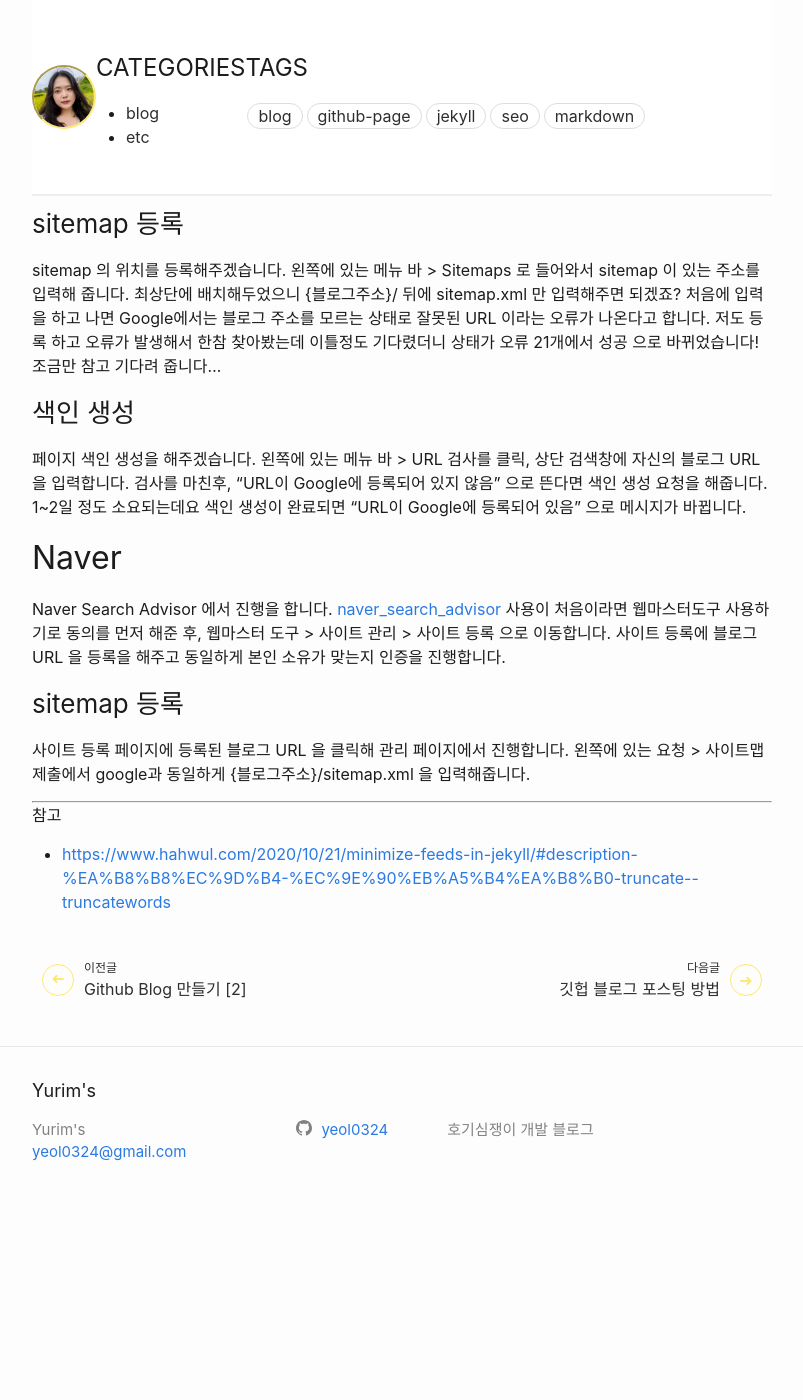
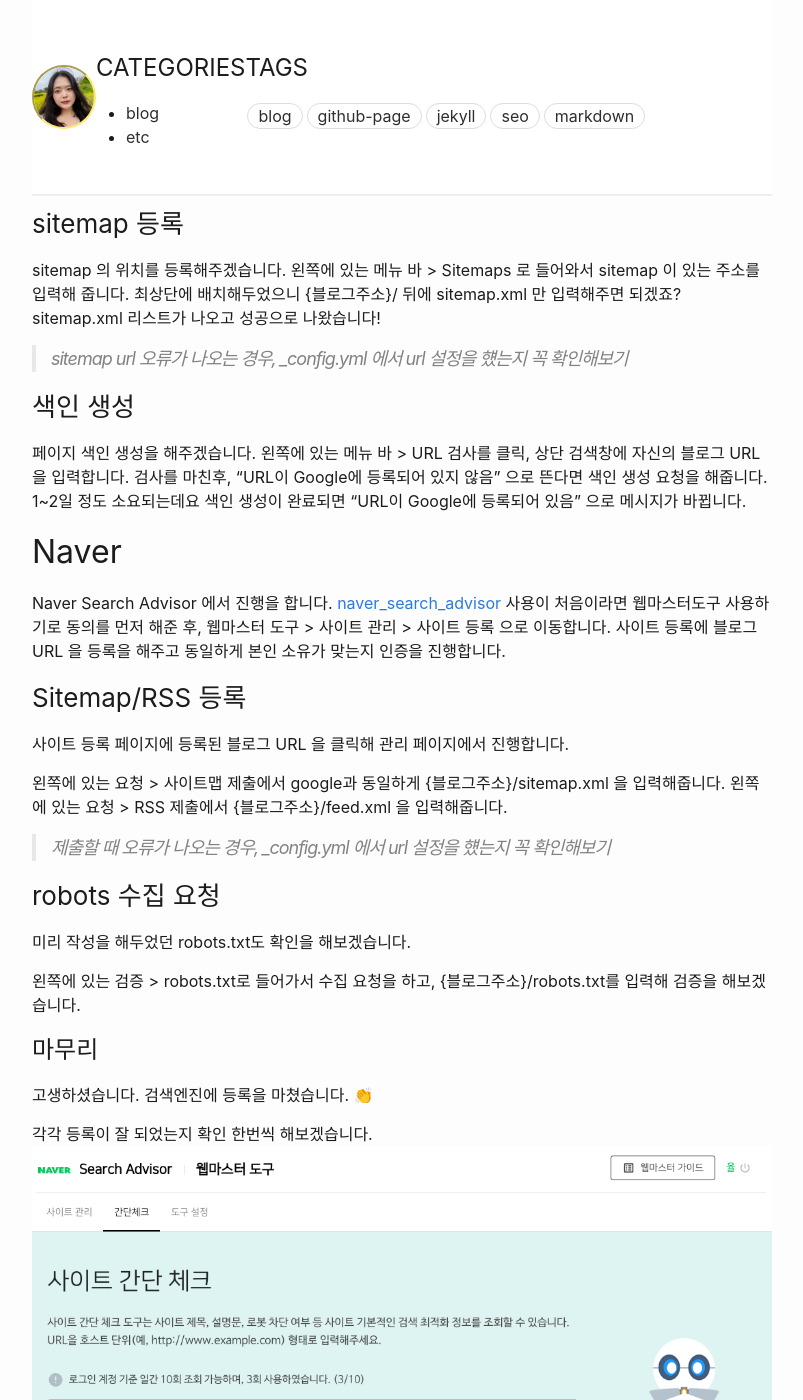
Before and after one commit to yeol0324/yeol0324.github.io, a Jekyll site: the page built from _posts/blog/2024-03-02-jekyll-github-blog-3.md, in a window 1280 px wide and 1400 px high, scrolled down 5473 px. Shown: the whole window, without its empty margins (238-1041 px from the left). Built offline with Jekyll 4.4.1, drawn with Linux system fonts in a browser that asks for light colours; before the commit the page ends 6697 px from its top, so only the background shows below that; some of the changed text lies outside the part shown.

Commit message:
seo finish!

```diff
--- a/_posts/blog/2024-03-02-jekyll-github-blog-3.md
+++ b/_posts/blog/2024-03-02-jekyll-github-blog-3.md
@@ -206,7 +206,9 @@
 처음 접속한다면 위의 화면처럼 나오는데요, 먼저 블로그 url을 입력하고 본인 소유의 site 가 맞는지 인증 절차를 한번 거치게 됩니다.
 
 ### sitemap 등록
-sitemap 의 위치를 등록해주겠습니다. 왼쪽에 있는 메뉴 바 > Sitemaps 로 들어와서 sitemap 이 있는 주소를 입력해 줍니다. 최상단에 배치해두었으니 {블로그주소}/ 뒤에 sitemap.xml 만 입력해주면 되겠죠? 처음에 입력을 하고 나면 Google에서는 블로그 주소를 모르는 상태로 잘못된 URL 이라는 오류가 나온다고 합니다. 저도 등록 하고 오류가 발생해서 한참 찾아봤는데 이틀정도 기다렸더니 상태가 오류 21개에서 성공 으로 바뀌었습니다! 조금만 참고 기다려 줍니다...
+sitemap 의 위치를 등록해주겠습니다. 왼쪽에 있는 메뉴 바 > Sitemaps 로 들어와서 sitemap 이 있는 주소를 입력해 줍니다. 최상단에 배치해두었으니 {블로그주소}/ 뒤에 sitemap.xml 만 입력해주면 되겠죠? sitemap.xml 리스트가 나오고 성공으로 나왔습니다!
+> sitemap url 오류가 나오는 경우, _config.yml 에서 url 설정을 헀는지 꼭 확인해보기
+
 ### 색인 생성
 페이지 색인 생성을 해주겠습니다. 왼쪽에 있는 메뉴 바 > URL 검사를 클릭, 상단 검색창에 자신의 블로그 URL 을 입력합니다. 검사를 마친후, "URL이 Google에 등록되어 있지 않음" 으로 뜬다면 색인 생성 요청을 해줍니다. 1~2일 정도 소요되는데요 색인 생성이 완료되면 "URL이 Google에 등록되어 있음" 으로 메시지가 바뀝니다.
 
@@ -215,10 +217,32 @@
 사용이 처음이라면 웹마스터도구 사용하기로 동의를 먼저 해준 후, 웹마스터 도구 > 사이트 관리 > 사이트 등록 으로 이동합니다.
 사이트 등록에 블로그 URL 을 등록을 해주고 동일하게 본인 소유가 맞는지 인증을 진행합니다.
 
-### sitemap 등록
-사이트 등록 페이지에 등록된 블로그 URL 을 클릭해 관리 페이지에서 진행합니다. 왼쪽에 있는 요청 > 사이트맵 제출에서 google과 동일하게 {블로그주소}/sitemap.xml 을 입력해줍니다.
+### Sitemap/RSS 등록
+사이트 등록 페이지에 등록된 블로그 URL 을 클릭해 관리 페이지에서 진행합니다.
+
+왼쪽에 있는 요청 > 사이트맵 제출에서 google과 동일하게 {블로그주소}/sitemap.xml 을 입력해줍니다.
+왼쪽에 있는 요청 > RSS 제출에서 {블로그주소}/feed.xml 을 입력해줍니다.
+> 제출할 때 오류가 나오는 경우, _config.yml 에서 url 설정을 헀는지 꼭 확인해보기
+
+### robots 수집 요청
+미리 작성을 해두었던 robots.txt도 확인을 해보겠습니다.
+
+왼쪽에 있는 검증 > robots.txt로 들어가서 수집 요청을 하고, {블로그주소}/robots.txt를 입력해 검증을 해보겠습니다.
+
+# 마무리
+
+고생하셨습니다. 검색엔진에 등록을 마쳤습니다. 👏
+
+각각 등록이 잘 되었는지 확인 한번씩 해보겠습니다.
+![네이버검색엔진검사결과](/assets/images/jekyll0github-blog-302.png)
+짠 ✨
+
+네이버는 간단 체크 기능으로 등록이 제대로 됐는지 확인해볼 수 있습니다.
+
+google에서도 url 검사로 블로그 주소를 입력해서 확인을 하고, 이제 기다리는 시간만 남았습니다.
 
 
+로봇들아 열일해줘 🤖
 
 ---
 참고
--- a/_sass/minima/_layout.scss
+++ b/_sass/minima/_layout.scss
@@ -260,7 +260,7 @@
   }
 }
 .post-toc {
-  width: 200px;
+  width: 220px;
   margin-right: -300px;
   border-left: 4px solid #fee86f;
   position: sticky;
```
Also changed, not shown: _posts/etc/2024-04-30-sitemap-bug-fix.md (+10 -0 lines), assets/images/jekyll0github-blog-302.png (added).
